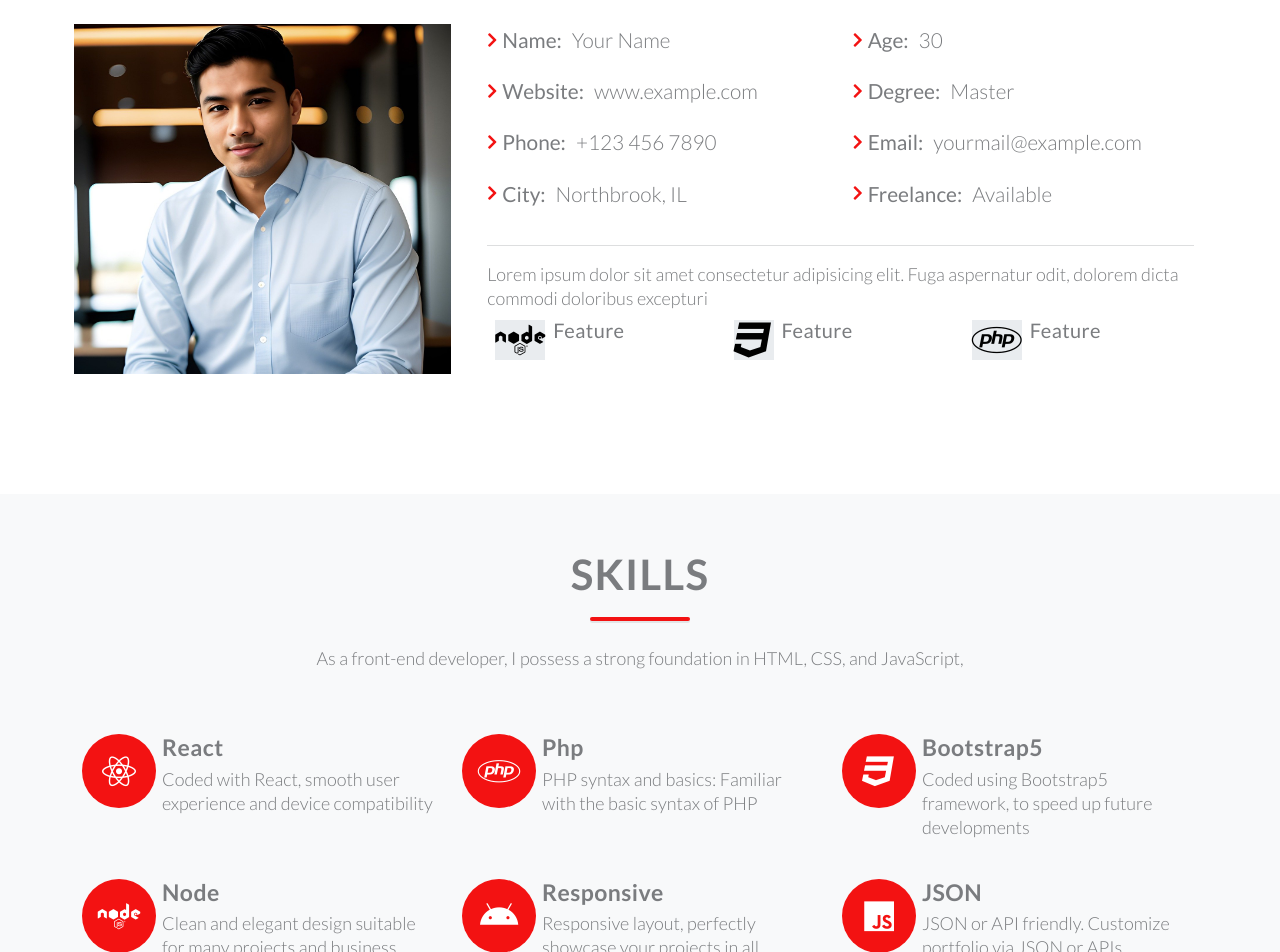
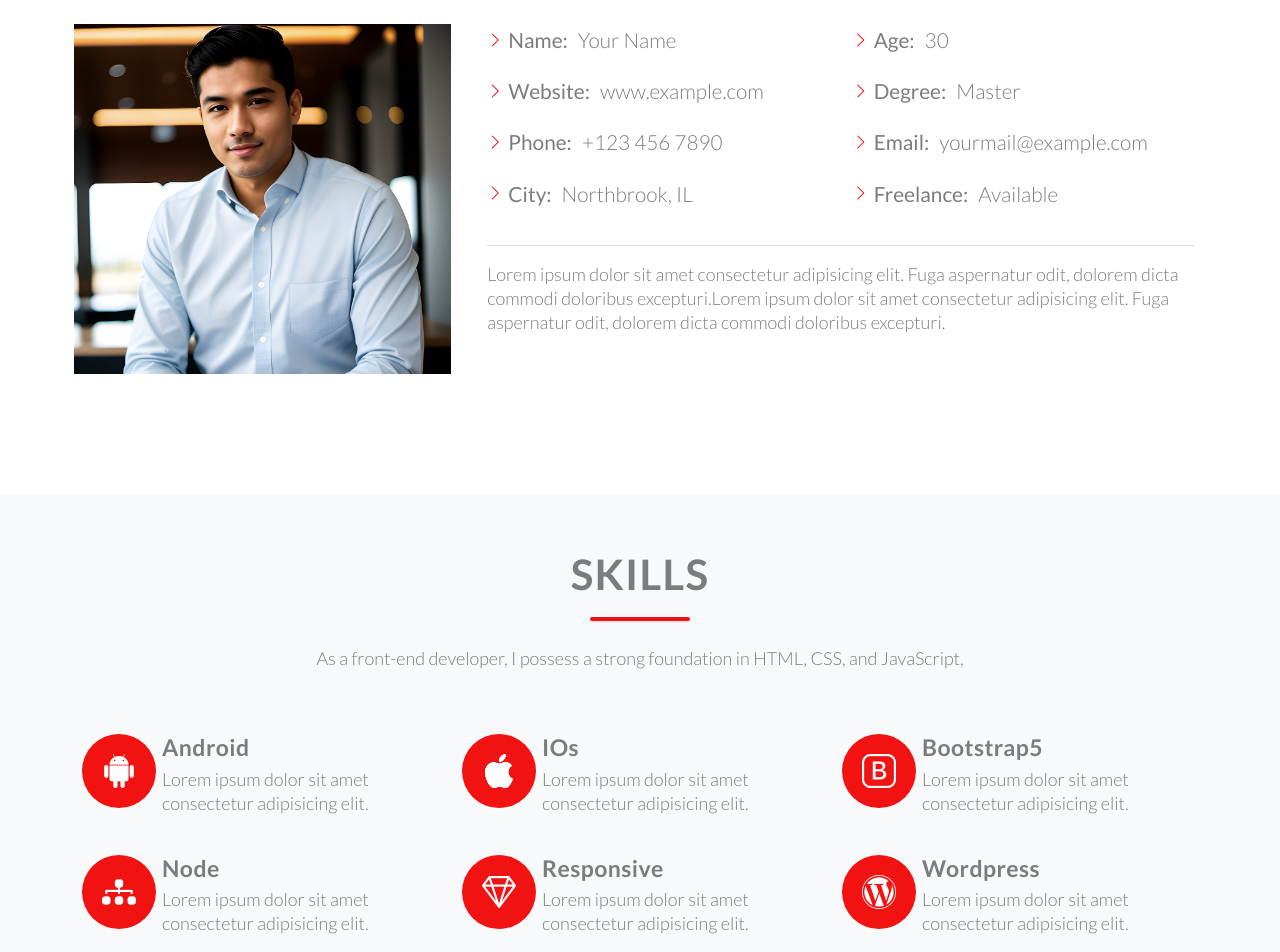
Before and after one commit to Andrea-vicari/omsel, a React (Vite) app: page / in a window 1280 px wide. Shown: the part 900-1852 px from the top of the page. Built offline with nearby package versions, Linux system fonts and the light colour scheme.

Commit message:
Changed all the icons from FontAwesome to Bootstrap icons

```diff
--- a/index.html
+++ b/index.html
@@ -9,9 +9,8 @@
 		<link rel="apple-touch-icon" href="/src/assets/favicons/favicon.png">
 		<link rel="apple-touch-icon" sizes="72x72" href="/src/assets/favicons/favicon-72x72.png">
 		<link rel="apple-touch-icon" sizes="114x114" href="/src/assets/favicons/favicon-114x114.png">
-    <!-- Font awesome -->
-    <link rel="stylesheet" href="https://use.fontawesome.com/releases/v5.8.2/css/all.css"
-    integrity="sha384-oS3vJWv+0UjzBfQzYUhtDYW+Pj2yciDJxpsK1OYPAYjqT085Qq/1cq5FLXAZQ7Ay" crossorigin="anonymous" />
+    <!-- Bootstrap Icons -->
+    <link rel="stylesheet" href="https://cdn.jsdelivr.net/npm/bootstrap-icons@1.11.3/font/bootstrap-icons.min.css">
     <!-- GoogleFont: Lato -->
     <link rel="preconnect" href="https://fonts.gstatic.com" crossorigin>
 		<link href='https://fonts.googleapis.com/css?family=Lato:400,300,300italic,400italic,700,700italic,900' rel='stylesheet' type='text/css'>
--- a/src/Components/AboutMe.jsx
+++ b/src/Components/AboutMe.jsx
@@ -30,26 +30,26 @@ function Bio() {
                         <div className="row">
                             <div className="col-lg-6">
                                 <ul>
-                                    <li><i className="fa fa-chevron-right text-primary"></i> <strong>Name:</strong> <span>Your Name
+                                    <li><i className="bi bi-chevron-right text-primary"></i> <strong>Name:</strong> <span>Your Name
                                             </span></li>
-                                    <li><i className="fa fa-chevron-right text-primary"></i> <strong>Website:</strong>
+                                    <li><i className="bi bi-chevron-right text-primary"></i> <strong>Website:</strong>
                                         <span>www.example.com</span>
                                     </li>
-                                    <li><i className="fa fa-chevron-right text-primary"></i> <strong>Phone:</strong> <span>+123 456
+                                    <li><i className="bi bi-chevron-right text-primary"></i> <strong>Phone:</strong> <span>+123 456
                                             7890</span></li>
-                                    <li><i className="fa fa-chevron-right text-primary"></i> <strong>City:</strong> <span>Northbrook,
+                                    <li><i className="bi bi-chevron-right text-primary"></i> <strong>City:</strong> <span>Northbrook,
                                             IL</span></li>
                                 </ul>
                             </div>
                             <div className="col-lg-6">
                                 <ul>
-                                    <li><i className="fa fa-chevron-right text-primary"></i> <strong>Age:</strong> <span>30</span></li>
-                                    <li><i className="fa fa-chevron-right text-primary"></i> <strong>Degree:</strong> <span>Master</span>
+                                    <li><i className="bi bi-chevron-right text-primary"></i> <strong>Age:</strong> <span>30</span></li>
+                                    <li><i className="bi bi-chevron-right text-primary"></i> <strong>Degree:</strong> <span>Master</span>
                                     </li>
-                                    <li><i className="fa fa-chevron-right text-primary"></i> <strong>Email:</strong>
+                                    <li><i className="bi bi-chevron-right text-primary"></i> <strong>Email:</strong>
                                         <span>yourmail@example.com</span>
                                     </li>
-                                    <li><i className="fa fa-chevron-right text-primary"></i> <strong>Freelance:</strong>
+                                    <li><i className="bi bi-chevron-right text-primary"></i> <strong>Freelance:</strong>
                                         <span>Available</span>
                                     </li>
                                 </ul>
@@ -58,27 +58,7 @@ function Bio() {
 
                         <hr></hr>
                         <div className="mt-0">
-                            <p className='mb-0'>Lorem ipsum dolor sit amet consectetur adipisicing elit. Fuga aspernatur odit, dolorem dicta commodi doloribus excepturi</p>
-                            <div className="row g-2 row-cols-1 row-cols-lg-3 mt-0">
-                                <div className="col d-flex align-items-start">
-                                    <div className="icon-square d-inline-flex align-items-center justify-content-center fs-4 flex-shrink-0 me-2">
-                                    <i className='fab fa-node fs-1 text-body-emphasis bg-body-secondary mx-2'></i>
-                                    <h4 className={"fs-5"+ " " + textType}>  Feature </h4>
-                                    </div>
-                                </div>
-                                <div className="col d-flex align-items-start">
-                                    <div className="icon-square d-inline-flex align-items-center justify-content-center fs-4 flex-shrink-0 me-2">
-                                    <i className='fab fa-css3 fs-1 text-body-emphasis bg-body-secondary mx-2'></i>
-                                    <h4 className={"fs-5"+ " " + textType}>  Feature</h4>
-                                    </div>
-                                </div>
-                                <div className="col d-flex align-items-start">
-                                    <div className="icon-square d-inline-flex align-items-center justify-content-center fs-4 flex-shrink-0 me-2">
-                                    <i className='fab fa-php fs-1 text-body-emphasis bg-body-secondary mx-2'></i>
-                                    <h4 className={"fs-5"+ " " + textType}>  Feature</h4>
-                                    </div>
-                                </div>
-                            </div>
+                            <p className='mb-0'>Lorem ipsum dolor sit amet consectetur adipisicing elit. Fuga aspernatur odit, dolorem dicta commodi doloribus excepturi.Lorem ipsum dolor sit amet consectetur adipisicing elit. Fuga aspernatur odit, dolorem dicta commodi doloribus excepturi.</p>
                         </div>
                     </div>
                 </div>
--- a/src/Components/CallToActionSmall.jsx
+++ b/src/Components/CallToActionSmall.jsx
@@ -14,8 +14,8 @@ function CallToActionSmall() {
                     </div>
                     <div className="col-md-3 mt-3">
                         <p className="text-center">
-                            <a className="btn btn-outline-dark btn-lg p-3" href={Resume} target='_blank'>
-                                <i className="fs-3 fa fa-download"></i> Download
+                            <a className="btn btn-outline-dark btn-lg p-2" href={Resume} target='_blank'>
+                                <i className="fs-3 bi bi-download"></i> Download
                             </a>
                         </p>
                     </div>
--- a/src/Components/Common/SwitchDark.jsx
+++ b/src/Components/Common/SwitchDark.jsx
@@ -13,7 +13,7 @@ function SwitchDark() {
 
     <div id='ligth_dark_button' className="dropdown">
           <button className="btn dropdown-toggle px-2 mt-1" type="button" data-bs-toggle="dropdown" aria-expanded="false">
-            <i className='fa fa-toggle-on fs-4 text-primary'></i>
+            <i className='bi bi-toggle-on fs-4 text-primary'></i>
           </button>
           <ul className="dropdown-menu">
             <li><a className="dropdown-item" onClick={()=>dispatch(dark())}>Dark</a></li>
--- a/src/Components/HeroIntro.jsx
+++ b/src/Components/HeroIntro.jsx
@@ -8,7 +8,7 @@ function HeroIntro() {
       <h1 id='main-intro-anim' className='text-center'>Web developer</h1>
       <h2 id='main-title-anim' className='text-center'>Lorem ipsum dolor sit amet consectetur adipisicing elit. In deserunt quibusdam</h2>
       <a href="#timeline" className="btn-scroll btn scrollto bounce-top" title="Scroll Down">
-        <i className="fa fa-chevron-down"></i>
+        <i className="bi bi-chevron-down"></i>
       </a>
     </div>
   </section>
--- a/src/Components/Portfolio.jsx
+++ b/src/Components/Portfolio.jsx
@@ -155,7 +155,7 @@ function Portfolio() {
                                 <div className="d-flex justify-content-between align-items-center">
                                     <div className="btn-group">
                                         <button className="btn btn-outline-primary p-1" onClick={()=>openModal(i)}>
-                                            <i className="fs-6 fa fa-search"></i> See Project
+                                            <i className="fs-6 bi bi-search"></i> See Project
                                         </button>
                                     </div>
                                     <small className="text-primary fs-6">{e.category}</small>
@@ -181,7 +181,7 @@ function Portfolio() {
 
                                         <div className="modal-footer">
                                             <button type="button" onClick={()=>closeModal(i)} className="btn btn-danger align-items-center" data-bs-dismiss="modal" aria-label="Close">
-                                            <i className='fa fa-times px-2 fs-4'></i>Close
+                                            <i className='bi bi-x-circle px-2 fs-4'></i>Close
                                             </button>
                                         </div>
                                         </div>
--- a/src/Components/Skills.jsx
+++ b/src/Components/Skills.jsx
@@ -19,34 +19,34 @@ function Skills() {
           <p className='mb-5 text-center'>As a front-end developer, I possess a strong foundation in HTML, CSS, and JavaScript,</p>
           <div className="row pt-3 pb-5">
             <div className="col-lg-4 col-md-6 icon-box">
-              <div className="icon bg-primary"><i className="fab fa-react"></i></div>
-              <h4 className="title">React</h4>
-              <p className="description">Coded with React, smooth user experience and device compatibility</p>
+              <div className="icon bg-primary"><i className="bi bi-android2"></i></div>
+              <h4 className="title">Android</h4>
+              <p className="description">Lorem ipsum dolor sit amet consectetur adipisicing elit.</p>
             </div>
             <div className="col-lg-4 col-md-6 icon-box">
-              <div className="icon bg-primary"><i className="fab fa-php"></i></div>
-              <h4 className="title">Php</h4>
-              <p className="description">PHP syntax and basics: Familiar with the basic syntax of PHP</p>
+              <div className="icon bg-primary"><i className="bi bi-apple"></i></div>
+              <h4 className="title">IOs</h4>
+              <p className="description">Lorem ipsum dolor sit amet consectetur adipisicing elit.</p>
             </div>
             <div className="col-lg-4 col-md-6 icon-box">
-              <div className="icon bg-primary"><i className="fab fa-css3"></i></div>
+              <div className="icon bg-primary"><i className="bi bi-bootstrap"></i></div>
               <h4 className="title">Bootstrap5</h4>
-              <p className="description">Coded using Bootstrap5 framework, to speed up future developments</p>
+              <p className="description">Lorem ipsum dolor sit amet consectetur adipisicing elit.</p>
             </div>
             <div className="col-lg-4 col-md-6 icon-box">
-              <div className="icon bg-primary"><i className="fab fa-node"></i></div>
+              <div className="icon bg-primary"><i className="bi bi-diagram-3-fill"></i></div>
               <h4 className="title">Node</h4>
-              <p className="description">Clean and elegant design suitable for many projects and business</p>
+              <p className="description">Lorem ipsum dolor sit amet consectetur adipisicing elit.</p>
             </div>
             <div className="col-lg-4 col-md-6 icon-box">
-              <div className="icon bg-primary"><i className="fab fa-android"></i></div>
+              <div className="icon bg-primary"><i className="bi bi-gem"></i></div>
               <h4 className="title">Responsive</h4>
-              <p className="description">Responsive layout, perfectly showcase your projects in all devices</p>
+              <p className="description">Lorem ipsum dolor sit amet consectetur adipisicing elit.</p>
             </div>
             <div className="col-lg-4 col-md-6 icon-box">
-              <div className="icon bg-primary"><i className="fab fa-js"></i></div>
-              <h4 className="title">JSON</h4>
-              <p className="description">JSON or API friendly. Customize portfolio via JSON or APIs </p>
+              <div className="icon bg-primary"><i className="bi bi-wordpress"></i></div>
+              <h4 className="title">Wordpress</h4>
+              <p className="description">Lorem ipsum dolor sit amet consectetur adipisicing elit.</p>
             </div>
           </div>
 
--- a/src/Components/styles/contact-style.css
+++ b/src/Components/styles/contact-style.css
@@ -111,7 +111,7 @@
     position:relative;
 }
 
-#contact-form .form-group [class*=fa] {
+#contact-form .form-group [class*=bi] {
     display:block;
     width:64px;
     position:absolute;
```
Also changed, not shown: src/Components/Common/Footer.jsx (+4 -5 lines), src/Components/Contact.jsx (+6 -6 lines), src/Components/SinglePost.jsx (deleted, +0 -123 lines).
